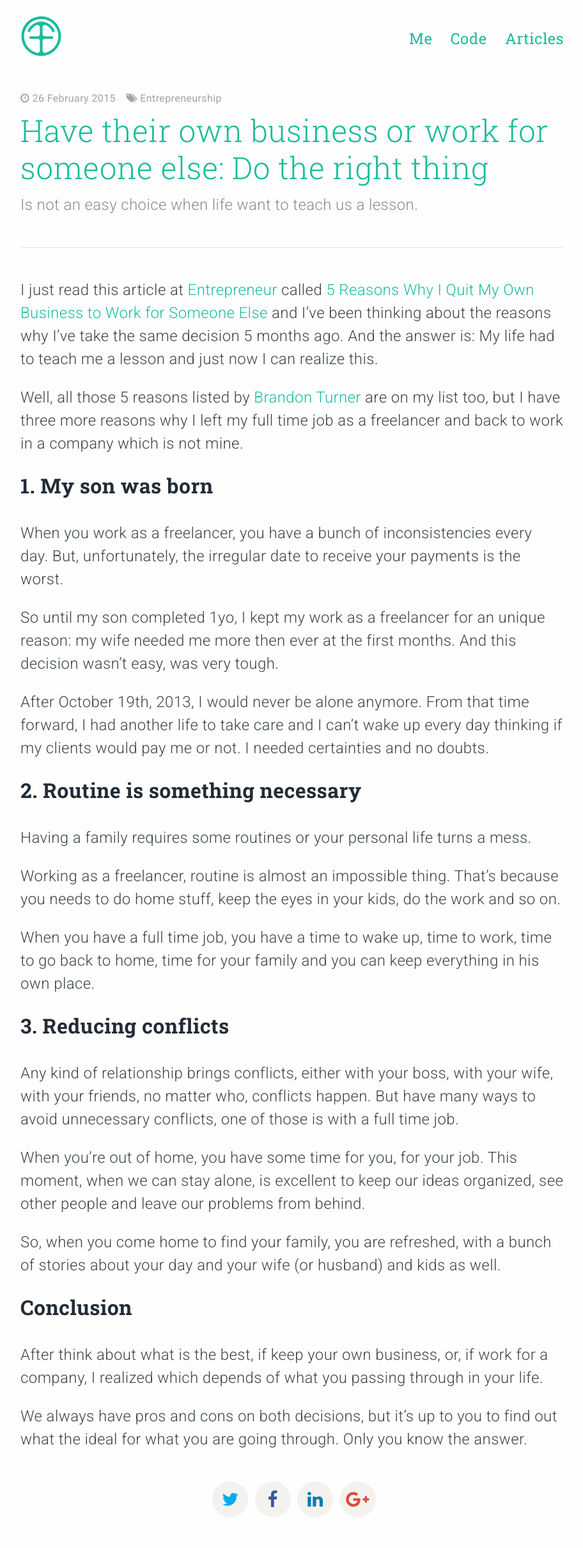
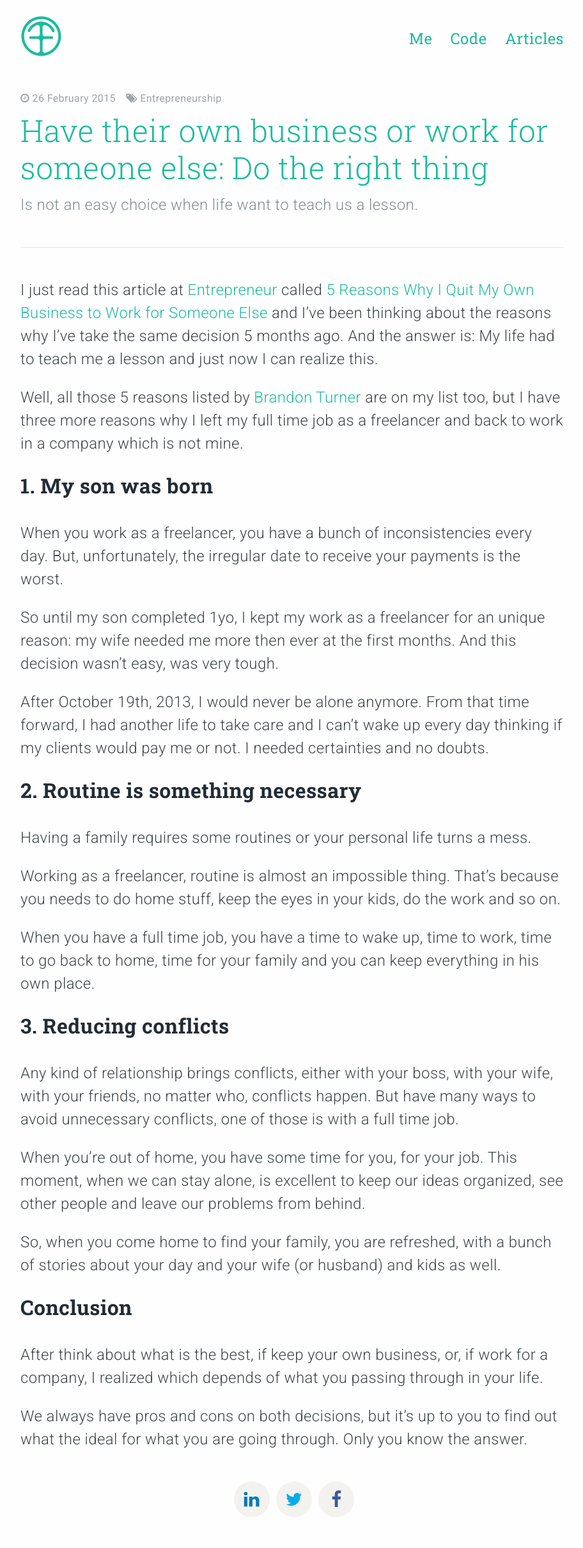
Before and after one commit to filipesf/filipesf.github.io, a Jekyll site: the page built from _posts/2015-02-26-have-their-own-business-or-work-for-someone-else-do-the-right-thing.md, in a window 1280 px wide. Shown: the whole page at 64% size, without its empty margins (183-1095 px from the left). Built offline with Jekyll 4.4.1, drawn with Linux system fonts in a browser that asks for light colours; nearby versions of some CDN libraries.

Commit message:
Removed Google Plus share icon and reordered links

```diff
--- a/_includes/social-share.html
+++ b/_includes/social-share.html
@@ -1,9 +1,5 @@
 <section class="social-share">
+  <a class="social-share__icon fa fa-linkedin" href="http://www.linkedin.com/shareArticle?mini=true&amp;url={{ page.url | prepend: site.url }}" title="Share: {{ page.title }} on LinkedIn" target="_blank"></a>
   <a class="social-share__icon fa fa-twitter" href="http://twitter.com/share?url={{ page.url | prepend: site.url }}&amp;text={{ page.title }}&amp;via=filipesf" title="Share: {{ page.title }} on Twitter" target="_blank"></a>
-
   <a class="social-share__icon fa fa-facebook" href="http://www.facebook.com/sharer.php?u={{ page.url | prepend: site.url }}" title="Share: {{ page.title }} on Facebook" target="_blank"></a>
-
-  <a class="social-share__icon fa fa-linkedin" href="http://www.linkedin.com/shareArticle?mini=true&amp;url={{ page.url | prepend: site.url }}" title="Share: {{ page.title }} on LinkedIn" target="_blank"></a>
-
-  <a class="social-share__icon fa fa-google-plus" href="https://plus.google.com/share?url={{ page.url | prepend: site.url }}" title="Share: {{ page.title }} on Google Plus" target="_blank"></a>
 </section>
```
